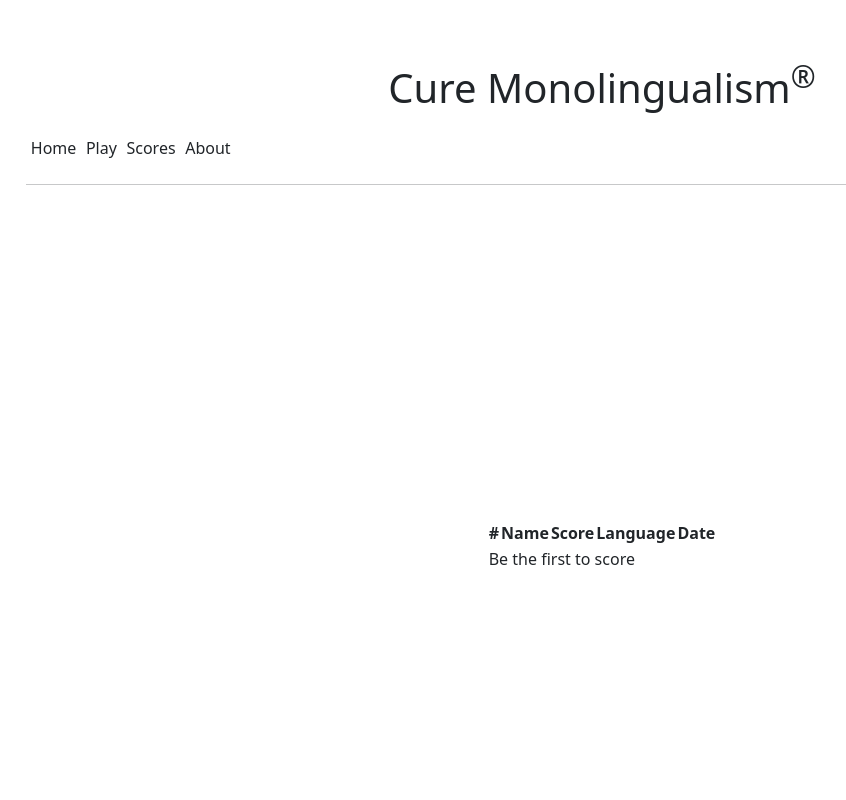
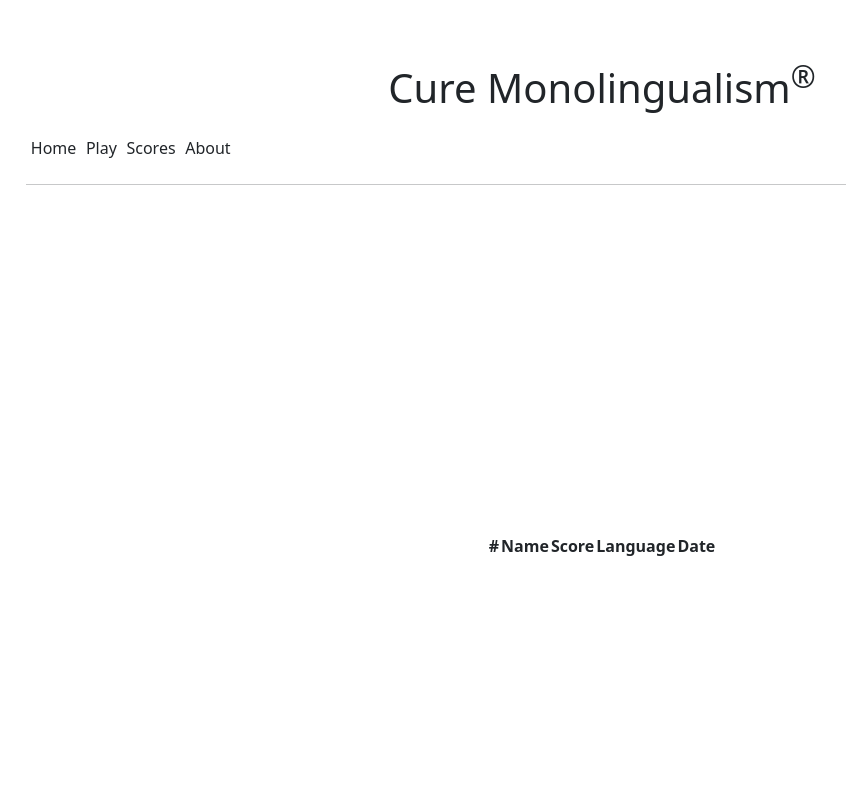
Before and after one commit to bkdredge/startup, a plain HTML site: page scores.html in a window 1280 px wide. Shown: the top 800 px of the page, without its empty margins (38-884 px from the left). Drawn offline with nearby package versions, Linux system fonts and the light colour scheme; no server answers.

Commit message:
cancel js for right now

```diff
--- a/scores.html
+++ b/scores.html
@@ -54,6 +54,6 @@
       <br />
       <a href="https://github.com/bkdredge/startup">Braden Dredge</a>
     </footer>
-    <script src="scores.js"></script>
+    <!--script src="scores.js"></script>-->
   </body>
 </html>
```
